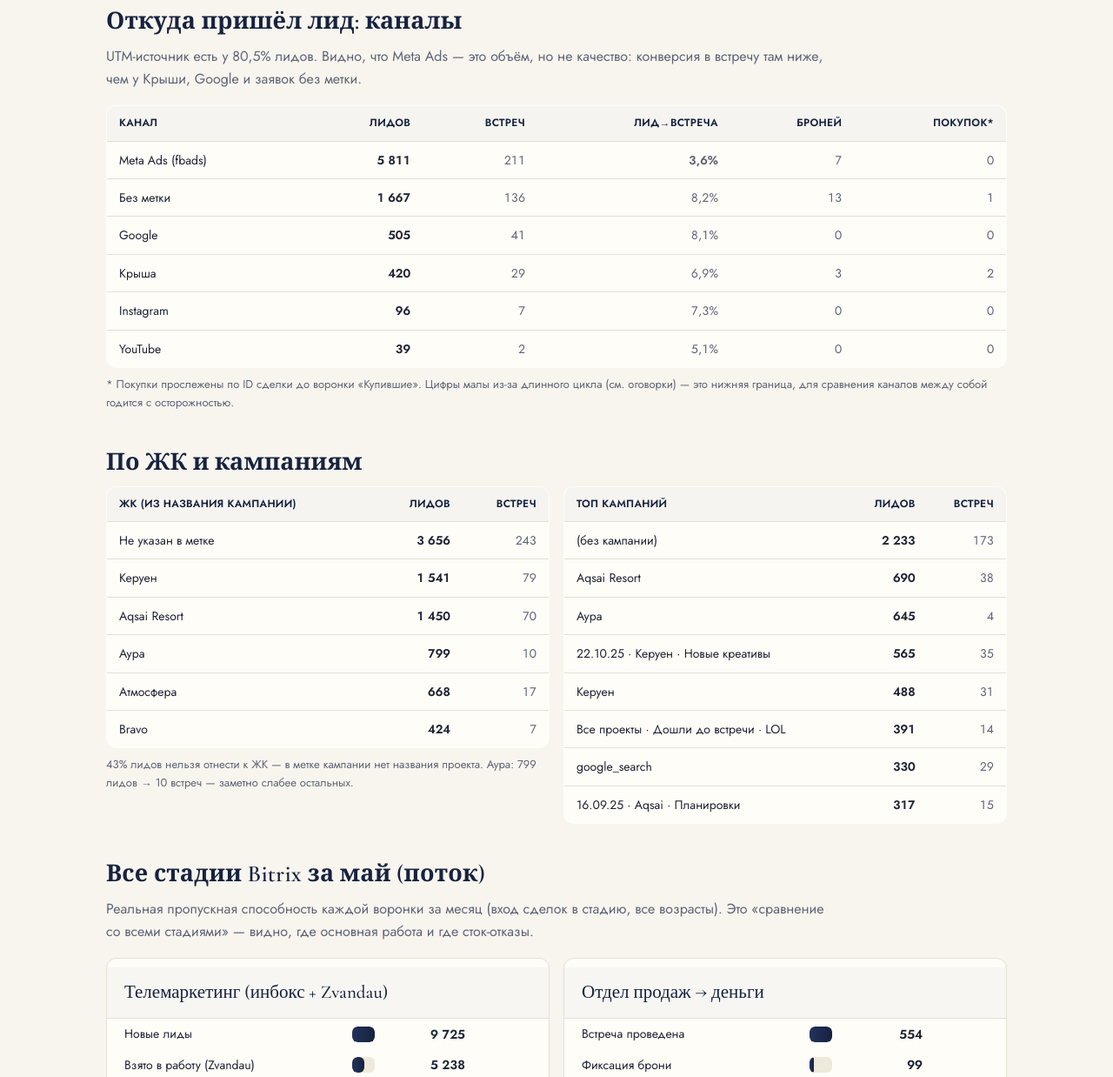
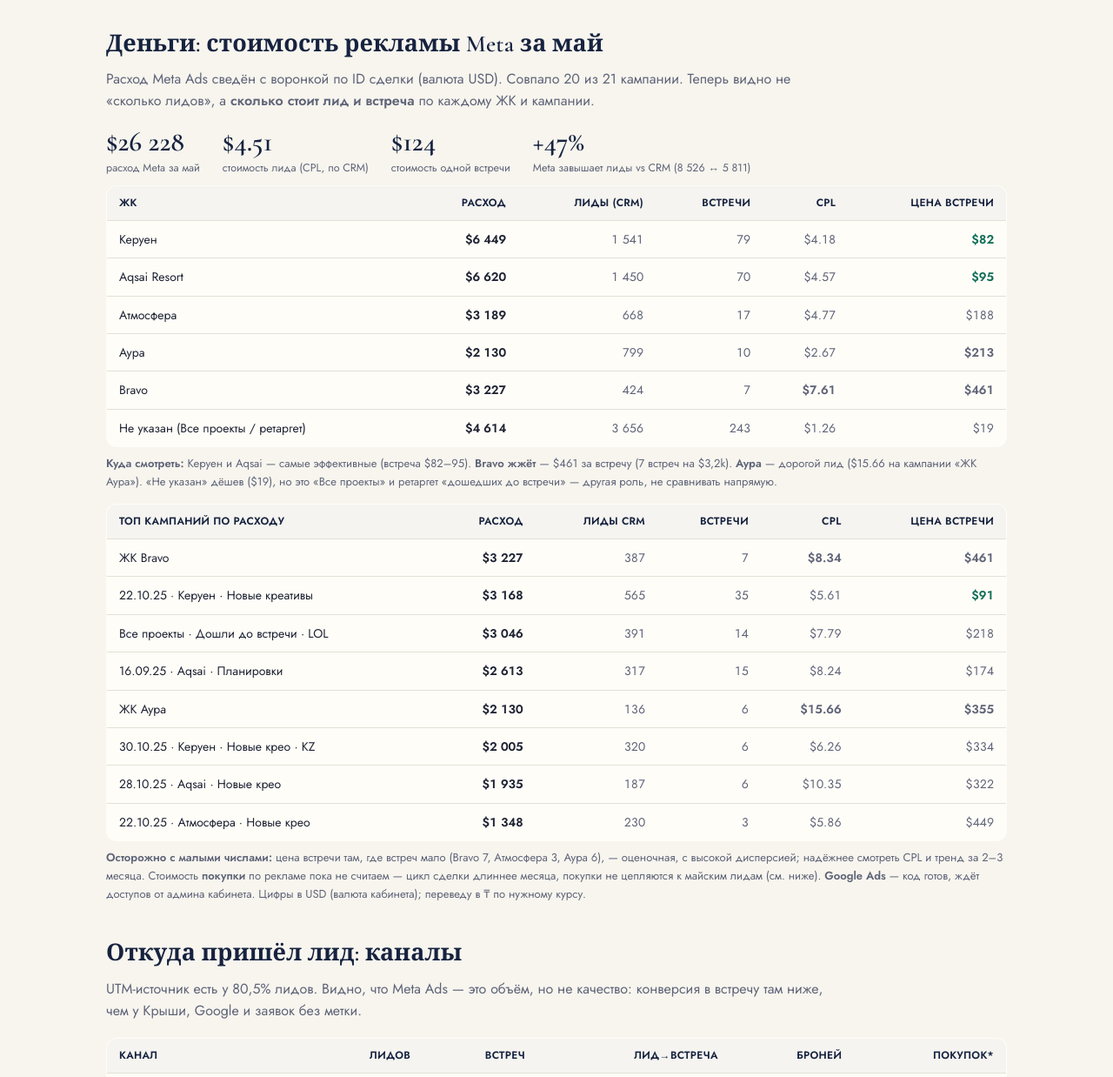
Before and after one commit to dakeshisan/atamura-may-funnel, a plain HTML site: page index.html in a window 1280 px wide. Shown: the part 1354-2592 px from the top of the page at 87% size. Drawn offline with nearby package versions, Linux system fonts and the light colour scheme.

Commit message:
Денежный слой: расход Meta за май, CPL и цена встречи по ЖК и кампаниям (Graph API)

```diff
--- a/index.html
+++ b/index.html
@@ -81,7 +81,7 @@
 <div class="wrap">
 
   <div class="verdict">
-    <b>Короткий ответ.</b> Путь клиента <b>лид → встреча → бронь прослеживается по ID сделки надёжно</b>: сделка сохраняет свой ID и рекламную метку при переездах между воронками, и у <b>74–80% лидов есть источник/кампания</b>. А вот <b>последний шаг — покупку — к кампании привязать пока почти нельзя</b>: покупки лежат в отдельной воронке без UTM, и цикл сделки длиннее месяца, поэтому из 21 сделки в воронке «Купившие» за май к майским лидам по ID цепляются лишь 3. Главный бизнес-вывод: <b>85% лидов отваливаются в телемаркетинге до встречи</b>, а Meta Ads (68% объёма) даёт самую низкую конверсию в встречу.
+    <b>Короткий ответ.</b> Путь клиента <b>лид → встреча → бронь прослеживается по ID сделки надёжно</b>: сделка сохраняет свой ID и рекламную метку при переездах между воронками, и у <b>74–80% лидов есть источник/кампания</b>. А вот <b>последний шаг — покупку — к кампании привязать пока почти нельзя</b>: покупки лежат в отдельной воронке без UTM, и цикл сделки длиннее месяца, поэтому из 21 сделки в воронке «Купившие» за май к майским лидам по ID цепляются лишь 3. Главный бизнес-вывод: <b>85% лидов отваливаются в телемаркетинге до встречи</b>, а Meta Ads (68% объёма) даёт самую низкую конверсию в встречу. И теперь — со стоимостью: <b>Meta потратила $26 тыс за май, встреча обходится в среднем $124</b> (Керуен/Aqsai — дешевле всех, Bravo/Аура — дороже).
     <div class="corr">↻ Это исправленная версия. Первый вариант не учитывал воронку «Zvandau» (основной обзвон) и ошибочно показывал «87% застряли в NEW». Здесь топология верная.</div>
   </div>
 
@@ -107,6 +107,44 @@
       <div class="stat"><b>85%</b><span>отказ в телемаркетинге до встречи</span></div>
     </div>
     <p class="note">Два главных обрыва — оба в телемаркетинге: контакт → квалификация (теряется 74%) и квалификация → назначенная встреча (теряется 40%). Покупка по ID = 3 — это <b>пол (занижено)</b>, не продажи мая: реальных оплат больше (см. «все стадии»), но они почти не цепляются к майским лидам по ID — длинный цикл + воронка покупателей без рекламной метки.</p>
+  </section>
+
+  <!-- S1b MONEY -->
+  <section>
+    <h2>Деньги: стоимость рекламы Meta за май</h2>
+    <p class="lead">Расход Meta Ads сведён с воронкой по ID сделки (валюта USD). Совпало 20 из 21 кампании. Теперь видно не «сколько лидов», а <b>сколько стоит лид и встреча</b> по каждому ЖК и кампании.</p>
+    <div class="stat-row">
+      <div class="stat"><b>$26 228</b><span>расход Meta за май</span></div>
+      <div class="stat"><b>$4.51</b><span>стоимость лида (CPL, по CRM)</span></div>
+      <div class="stat"><b>$124</b><span>стоимость одной встречи</span></div>
+      <div class="stat"><b>+47%</b><span>Meta завышает лиды vs CRM (8 526 ↔ 5 811)</span></div>
+    </div>
+    <table class="ftab" style="margin-top:8px">
+      <thead><tr><th>ЖК</th><th style="text-align:right">Расход</th><th style="text-align:right">Лиды (CRM)</th><th style="text-align:right">Встречи</th><th style="text-align:right">CPL</th><th style="text-align:right">Цена встречи</th></tr></thead>
+      <tbody>
+        <tr><td>Керуен</td><td class="n">$6 449</td><td class="m">1 541</td><td class="m">79</td><td class="m">$4.18</td><td class="m" style="color:var(--teal-d);font-weight:600">$82</td></tr>
+        <tr><td>Aqsai Resort</td><td class="n">$6 620</td><td class="m">1 450</td><td class="m">70</td><td class="m">$4.57</td><td class="m" style="color:var(--teal-d);font-weight:600">$95</td></tr>
+        <tr><td>Атмосфера</td><td class="n">$3 189</td><td class="m">668</td><td class="m">17</td><td class="m">$4.77</td><td class="m">$188</td></tr>
+        <tr><td>Аура</td><td class="n">$2 130</td><td class="m">799</td><td class="m">10</td><td class="m">$2.67</td><td class="m hl">$213</td></tr>
+        <tr><td>Bravo</td><td class="n">$3 227</td><td class="m">424</td><td class="m">7</td><td class="m hl">$7.61</td><td class="m hl">$461</td></tr>
+        <tr><td>Не указан (Все проекты / ретаргет)</td><td class="n">$4 614</td><td class="m">3 656</td><td class="m">243</td><td class="m">$1.26</td><td class="m">$19</td></tr>
+      </tbody>
+    </table>
+    <p class="note"><b>Куда смотреть:</b> Керуен и Aqsai — самые эффективные (встреча $82–95). <b>Bravo жжёт</b> — $461 за встречу (7 встреч на $3,2k). <b>Аура</b> — дорогой лид ($15.66 на кампании «ЖК Аура»). «Не указан» дёшев ($19), но это «Все проекты» и ретаргет «дошедших до встречи» — другая роль, не сравнивать напрямую.</p>
+    <table class="ftab" style="margin-top:14px">
+      <thead><tr><th>Топ кампаний по расходу</th><th style="text-align:right">Расход</th><th style="text-align:right">Лиды CRM</th><th style="text-align:right">Встречи</th><th style="text-align:right">CPL</th><th style="text-align:right">Цена встречи</th></tr></thead>
+      <tbody>
+        <tr><td>ЖК Bravo</td><td class="n">$3 227</td><td class="m">387</td><td class="m">7</td><td class="m hl">$8.34</td><td class="m hl">$461</td></tr>
+        <tr><td>22.10.25 · Керуен · Новые креативы</td><td class="n">$3 168</td><td class="m">565</td><td class="m">35</td><td class="m">$5.61</td><td class="m" style="color:var(--teal-d);font-weight:600">$91</td></tr>
+        <tr><td>Все проекты · Дошли до встречи · LOL</td><td class="n">$3 046</td><td class="m">391</td><td class="m">14</td><td class="m">$7.79</td><td class="m">$218</td></tr>
+        <tr><td>16.09.25 · Aqsai · Планировки</td><td class="n">$2 613</td><td class="m">317</td><td class="m">15</td><td class="m">$8.24</td><td class="m">$174</td></tr>
+        <tr><td>ЖК Аура</td><td class="n">$2 130</td><td class="m">136</td><td class="m">6</td><td class="m hl">$15.66</td><td class="m hl">$355</td></tr>
+        <tr><td>30.10.25 · Керуен · Новые крео · KZ</td><td class="n">$2 005</td><td class="m">320</td><td class="m">6</td><td class="m">$6.26</td><td class="m">$334</td></tr>
+        <tr><td>28.10.25 · Aqsai · Новые крео</td><td class="n">$1 935</td><td class="m">187</td><td class="m">6</td><td class="m">$10.35</td><td class="m">$322</td></tr>
+        <tr><td>22.10.25 · Атмосфера · Новые крео</td><td class="n">$1 348</td><td class="m">230</td><td class="m">3</td><td class="m">$5.86</td><td class="m">$449</td></tr>
+      </tbody>
+    </table>
+    <p class="note"><b>Осторожно с малыми числами:</b> цена встречи там, где встреч мало (Bravo 7, Атмосфера 3, Аура 6), — оценочная, с высокой дисперсией; надёжнее смотреть CPL и тренд за 2–3 месяца. Стоимость <b>покупки</b> по рекламе пока не считаем — цикл сделки длиннее месяца, покупки не цепляются к майским лидам (см. ниже). <b>Google Ads</b> — код готов, ждёт доступов от админа кабинета. Цифры в USD (валюта кабинета); переведу в ₸ по нужному курсу.</p>
   </section>
 
   <!-- S2 channels -->
```
